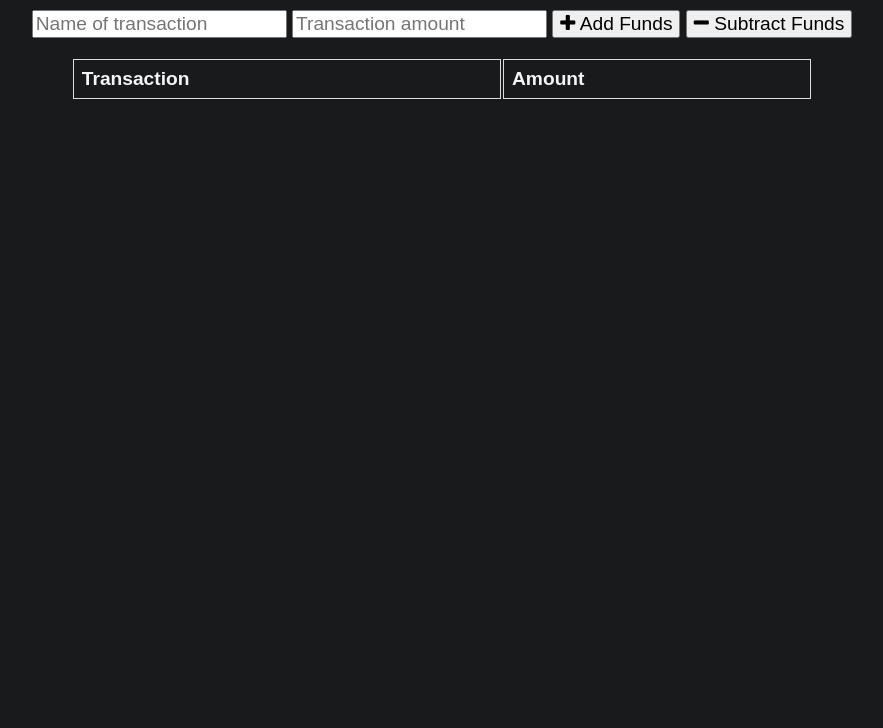
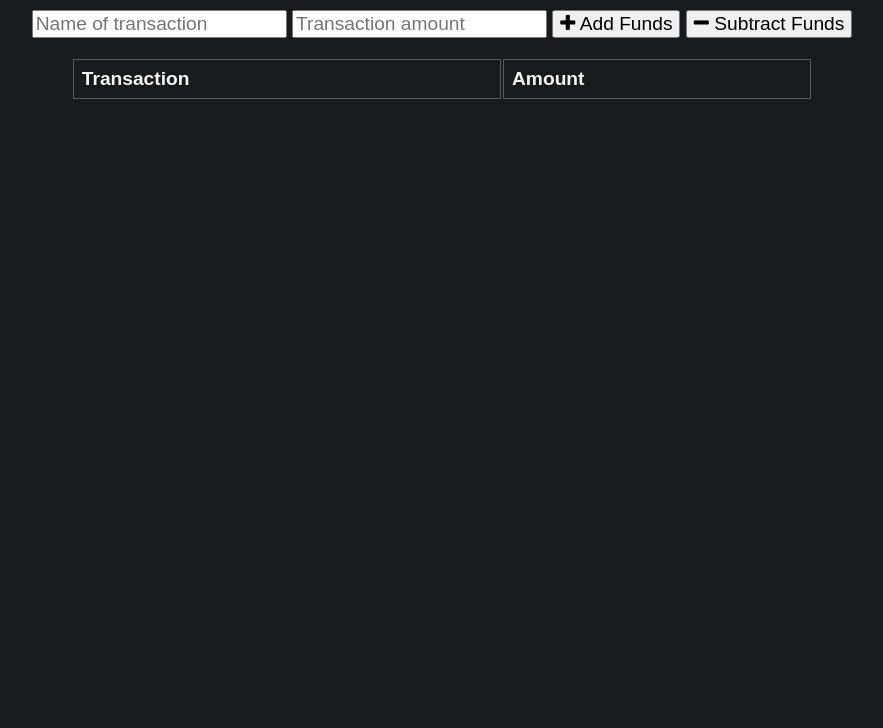
Before and after one commit to AnthonyGress/Budget-Tracker, a website: page public/index.html in a window 1280 px wide. Shown: the part 72-800 px from the top of the page, without its empty margins (198-1081 px from the left). Drawn offline with nearby package versions, Linux system fonts and the light colour scheme; no server answers.

Commit message:
dark mode for the eyes

```diff
--- a/public/styles.css
+++ b/public/styles.css
@@ -17,7 +17,7 @@ table {
 
 td,
 th {
-  border: 1px solid #dddddd;
+  border: 1px solid #5b5a5a;
   text-align: left;
   padding: 8px;
 }
```
